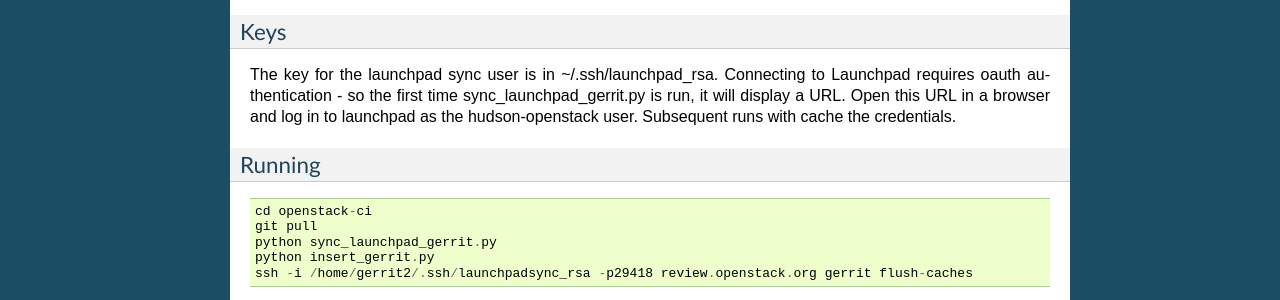
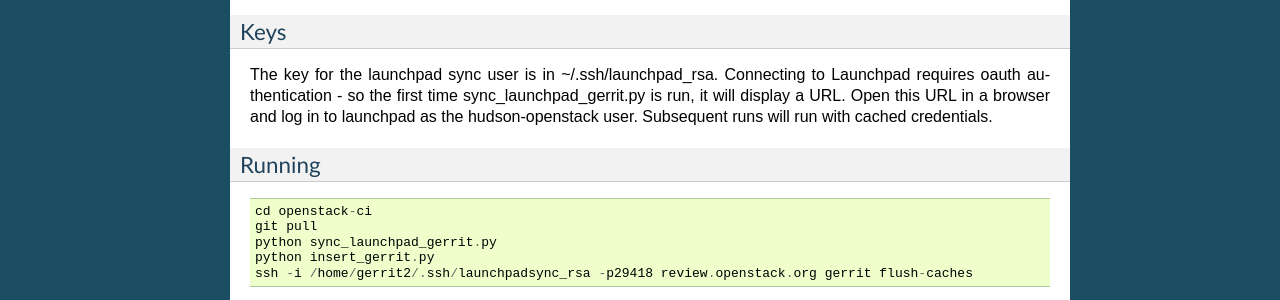
Before and after one commit to openstack-archive/devstack-gate, a Sphinx documentation site: the page built from doc/gerrit.rst, in a window 1280 px wide and 900 px high, scrolled down 5776 px. Shown: the part 505-805 px from the top of the window. Built offline with Sphinx 7.4.7, drawn with Linux system fonts in a browser that asks for light colours.

Commit message:
Fixed a typo.
Change-Id: I908f4d27bd1dffa7d8c4284c10cdb805127c4ef6

```diff
--- a/doc/gerrit.rst
+++ b/doc/gerrit.rst
@@ -393,7 +393,7 @@
 to Launchpad requires oauth authentication - so the first time
 sync_launchpad_gerrit.py is run, it will display a URL. Open this URL in a
 browser and log in to launchpad as the hudson-openstack user. Subsequent
-runs with cache the credentials.
+runs will run with cached credentials.
 
 Running
 =======
```
